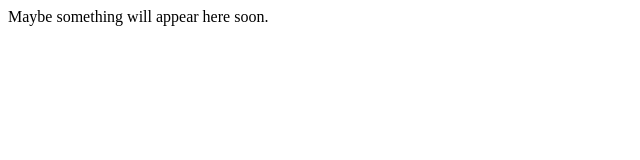
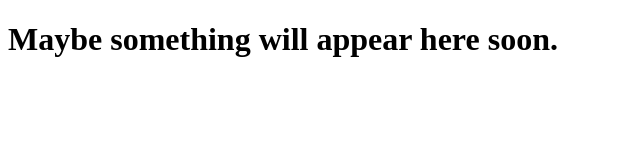
Before and after one commit to retlw/retlw.github.io, a plain HTML site: page index.html in a window 1280 px wide. Shown: the whole page, without its empty margins (0-640 px from the left). Drawn offline with Linux system fonts and the light colour scheme.

Commit message:
Update index.html

```diff
--- a/index.html
+++ b/index.html
@@ -1,7 +1,6 @@
+<!DOCTYPE html>
 <html>
-<head>
 <body>
-Maybe something will appear here soon.
+<h1>Maybe something will appear here soon.</h1>
 </body>
-</head>
 </html>
```
